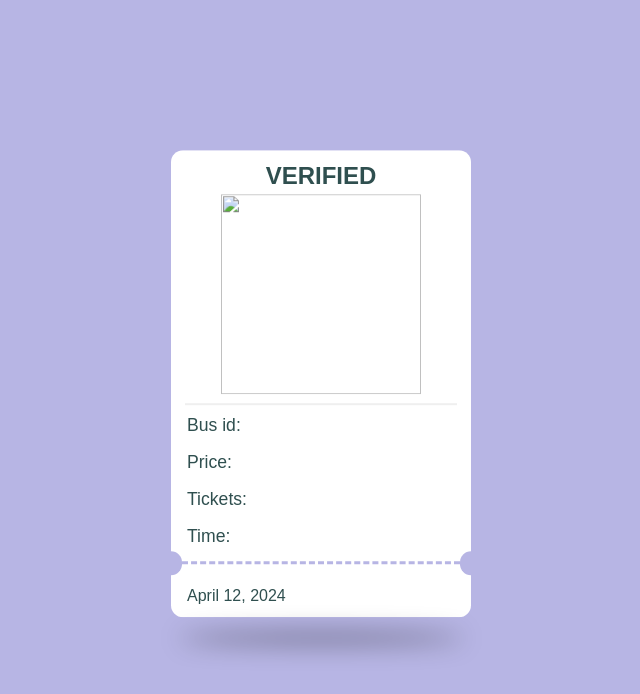
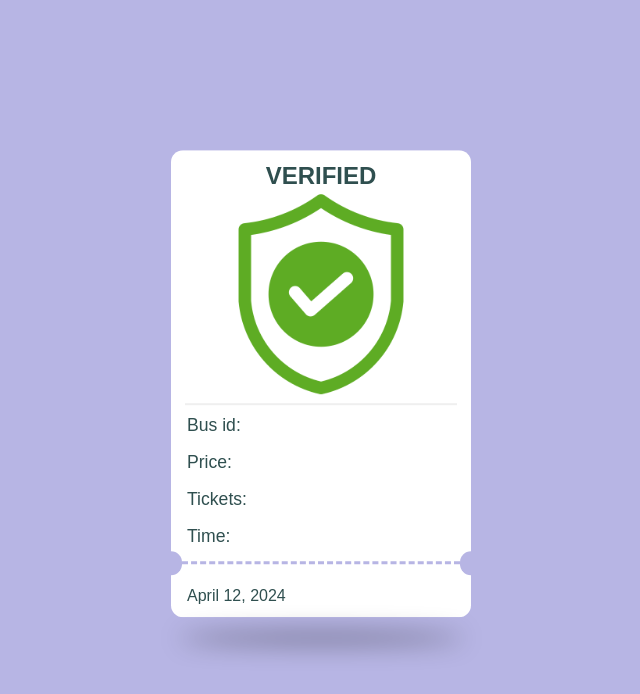
Before and after one commit to akhil9028/VerifyTicket, a plain HTML site: page index.html in a window 1280 px wide. Shown: the whole page, without its empty margins (319-959 px from the left). Drawn offline with Linux system fonts and the light colour scheme.

Commit message:
Update index.html

```diff
--- a/index.html
+++ b/index.html
@@ -11,7 +11,7 @@
       <div class="ticket">
         <div class="ticketTitle">VERIFIED</div>
         <div class="shield">
-          <img src="images/shield3.png" alt="" width="200px" height="200px" />
+          <img src="shield3.png" alt="" width="200px" height="200px" />
         </div>
         <hr />
         <div class="ticketDetail">
```
